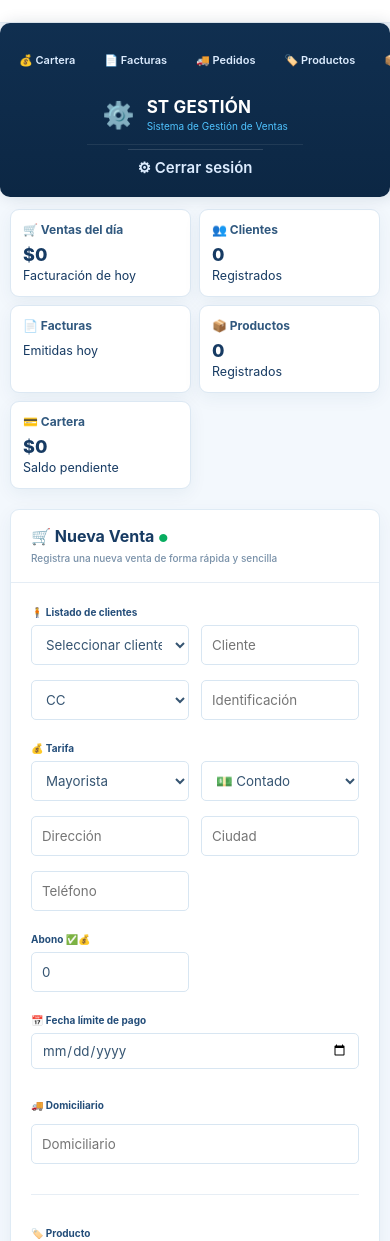
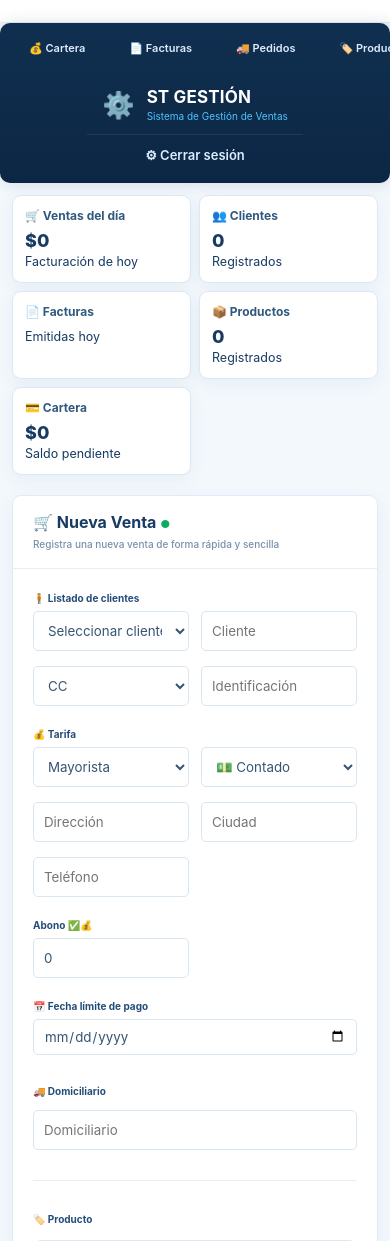
Before and after one commit to fspa11997/sistema-pedidos, a Flask app: template templates/dashboard.html in a window 390 px wide. Shown: the part 42-1283 px from the top of the page. Run offline with Flask 3, Linux system fonts and the light colour scheme; the template is opened without the code that fills it, so the values that code supplies are empty; some libraries are stand-ins or nearby versions.

Commit message:
Actualizar 2

```diff
--- a/templates/dashboard.html
+++ b/templates/dashboard.html
@@ -631,57 +631,77 @@ button,input,select{font-family:inherit}
     <link rel="stylesheet" href="{{ url_for('static', filename='responsive.css') }}">
 
     <!-- Ajuste final del menú: una sola columna, siempre alineada a la izquierda -->
+    <!-- Navegación del Dashboard: mismo comportamiento que Productos/Inventario -->
     <style id="st-dashboard-menu-fix">
       .topbar {
         display:flex !important;
         flex-direction:column !important;
       }
-      .acciones-izq, .acciones-der {
+
+      .topbar .dashboard-nav {
         display:flex !important;
         flex-direction:column !important;
         align-items:stretch !important;
+        gap:2px !important;
+        padding:13px 10px 0 !important;
         width:100% !important;
-        gap:2px !important;
+        box-sizing:border-box !important;
       }
-      .acciones-izq:before {
+
+      .dashboard-nav .nav-title {
         display:block !important;
+        color:#87a8c6 !important;
+        font-size:9px !important;
+        font-weight:700 !important;
+        letter-spacing:1.2px !important;
+        padding:5px 16px 7px !important;
       }
-      .topbar button, .topbar a button {
-        display:block !important;
+
+      .dashboard-nav a,
+      .dashboard-nav button {
+        flex:0 0 auto !important;
+      }
+
+      .dashboard-nav button {
         width:100% !important;
-        text-align:left !important;
-      }
-      .logout-sidebar {
-        position:static !important;
-        display:block !important;
-        width:calc(100% - 50px) !important;
-        margin:14px 25px 24px !important;
-        padding:12px 14px !important;
-        border-top:1px solid rgba(255,255,255,.14) !important;
+        height:42px !important;
+        padding:0 14px !important;
+        border:0 !important;
+        border-radius:5px !important;
+        background:transparent !important;
         color:#dcecff !important;
         text-align:left !important;
+        font-size:13px !important;
+        font-weight:600 !important;
+        cursor:pointer !important;
       }
+
+      .dashboard-nav button:hover {
+        background:rgba(17,123,232,.23) !important;
+        color:#fff !important;
+      }
+
       @media (max-width:950px) {
-        /* En tablet/celular, la navegación se desplaza horizontalmente como Productos e Inventario */
-        .acciones-izq, .acciones-der {
-          display:flex !important;
+        .topbar .dashboard-nav {
           flex-direction:row !important;
           align-items:center !important;
-          width:100% !important;
-          padding:8px 10px !important;
           gap:5px !important;
+          padding:8px 10px 10px !important;
           overflow-x:auto !important;
           overflow-y:hidden !important;
           white-space:nowrap !important;
           scrollbar-width:thin !important;
           box-sizing:border-box !important;
+          -webkit-overflow-scrolling:touch !important;
         }
-        .acciones-izq a, .acciones-der a,
-        .acciones-izq button, .acciones-der button {
+
+        .dashboard-nav .nav-title {
+          display:none !important;
+        }
+
+        .dashboard-nav a,
+        .dashboard-nav button {
           flex:0 0 auto !important;
-        }
-        .acciones-izq:before { display:none !important; }
-        .topbar button, .topbar a button {
           width:auto !important;
           min-width:max-content !important;
           height:40px !important;
@@ -689,7 +709,6 @@ button,input,select{font-family:inherit}
           padding:0 12px !important;
           text-align:center !important;
         }
-        .acciones-izq:not(:has(button)) { display:none !important; }
       }
 
       @media (max-width:700px) {
@@ -700,49 +719,24 @@ button,input,select{font-family:inherit}
           max-height:none !important;
           overflow:visible !important;
         }
+
         .sidebar-brand {
           min-height:82px !important;
           height:auto !important;
           padding:16px 20px !important;
         }
-        .acciones-izq, .acciones-der {
-          display:flex !important;
-          flex-direction:row !important;
-          align-items:center !important;
-          width:100% !important;
-          padding:6px 9px !important;
+
+        .topbar .dashboard-nav {
+          padding:6px 9px 8px !important;
           gap:4px !important;
-          overflow-x:auto !important;
-          overflow-y:hidden !important;
-          white-space:nowrap !important;
-          scrollbar-width:thin !important;
-          box-sizing:border-box !important;
         }
-        .acciones-izq a, .acciones-der a,
-        .acciones-izq button, .acciones-der button {
-          flex:0 0 auto !important;
-        }
-        .acciones-izq:before {
-          padding-left:16px !important;
-        }
-        .topbar button, .topbar a button {
-          width:auto !important;
-          min-width:max-content !important;
+
+        .dashboard-nav a,
+        .dashboard-nav button {
           height:38px !important;
           min-height:38px !important;
           padding:0 10px !important;
           font-size:11px !important;
-          text-align:center !important;
-        }
-        .logout-sidebar {
-          width:calc(100% - 40px) !important;
-          margin:14px 20px 22px !important;
-          padding:13px 16px !important;
-          font-size:15px !important;
-        }
-        .contenedor, #metricas {
-          margin-left:10px !important;
-          margin-right:10px !important;
         }
       }
     </style>
@@ -781,62 +775,29 @@ button,input,select{font-family:inherit}
 <br>
 <div class="topbar"><div class="sidebar-brand"><span class="brand-icon">⚙️</span><div><strong>ST GESTIÓN</strong><small>Sistema de Gestión de Ventas</small></div></div>
 
-    <!-- IZQUIERDA -->
-    <div class="acciones-izq">
+    <nav class="dashboard-nav">
+        <div class="nav-title">MENÚ</div>
 
-        <!-- OWNER GLOBAL -->
         {% if session['rol'] == 'owner_global' %}
             <button onclick="toggleForm()">➕ Usuario</button>
             <button onclick="toggleEmpresa()">🏢 Empresa</button>
         {% endif %}
-    </div>
 
-    <!-- OPCIONES PRINCIPALES -->
-    <div class="acciones-der">
-
-        <!-- CLIENTES: comparte la misma barra horizontal con el resto del menú -->
         {% if session['rol'] in ['owner_global', 'admin', 'vendedor'] %}
-            <a href="/clientes">
-                <button>👥 Clientes</button>
-            </a>
+            <a href="/clientes"><button>👥 Clientes</button></a>
         {% endif %}
 
         {% if session['rol'] in ['owner_global', 'admin'] %}
-
             <button onclick="toggleMetricas()">📊 Métricas</button>
-
-            <a href="/ventas">
-                <button>💵 Ventas</button>
-            </a>
-
+            <a href="/ventas"><button>💵 Ventas</button></a>
         {% endif %}
 
-        <a href="/cartera">
-            <button>💰 Cartera</button>
-        </a>
-
-        <a href="/facturas">
-            <button>📄 Facturas</button>
-        </a>
-        <a href="/pedidos">
-            <button>🚚 Pedidos</button>
-        </a>
-
+        <a href="/cartera"><button>💰 Cartera</button></a>
+        <a href="/facturas"><button>📄 Facturas</button></a>
+        <a href="/pedidos"><button>🚚 Pedidos</button></a>
         <a href="/productos"><button>🏷️ Productos</button></a>
-
         <a href="/inventario"><button>📦 Inventario</button></a>
-
-
-
-        <!--
-        <a href="/facturar_empresa">
-            <button style="background:purple; color:white;">
-                🏢 Facturar Empresa
-            </button>
-        </a>
-        -->
-
-    </div>
+    </nav>
 
     <a href="/logout" class="logout-sidebar">⚙ Cerrar sesión</a>
 
```
